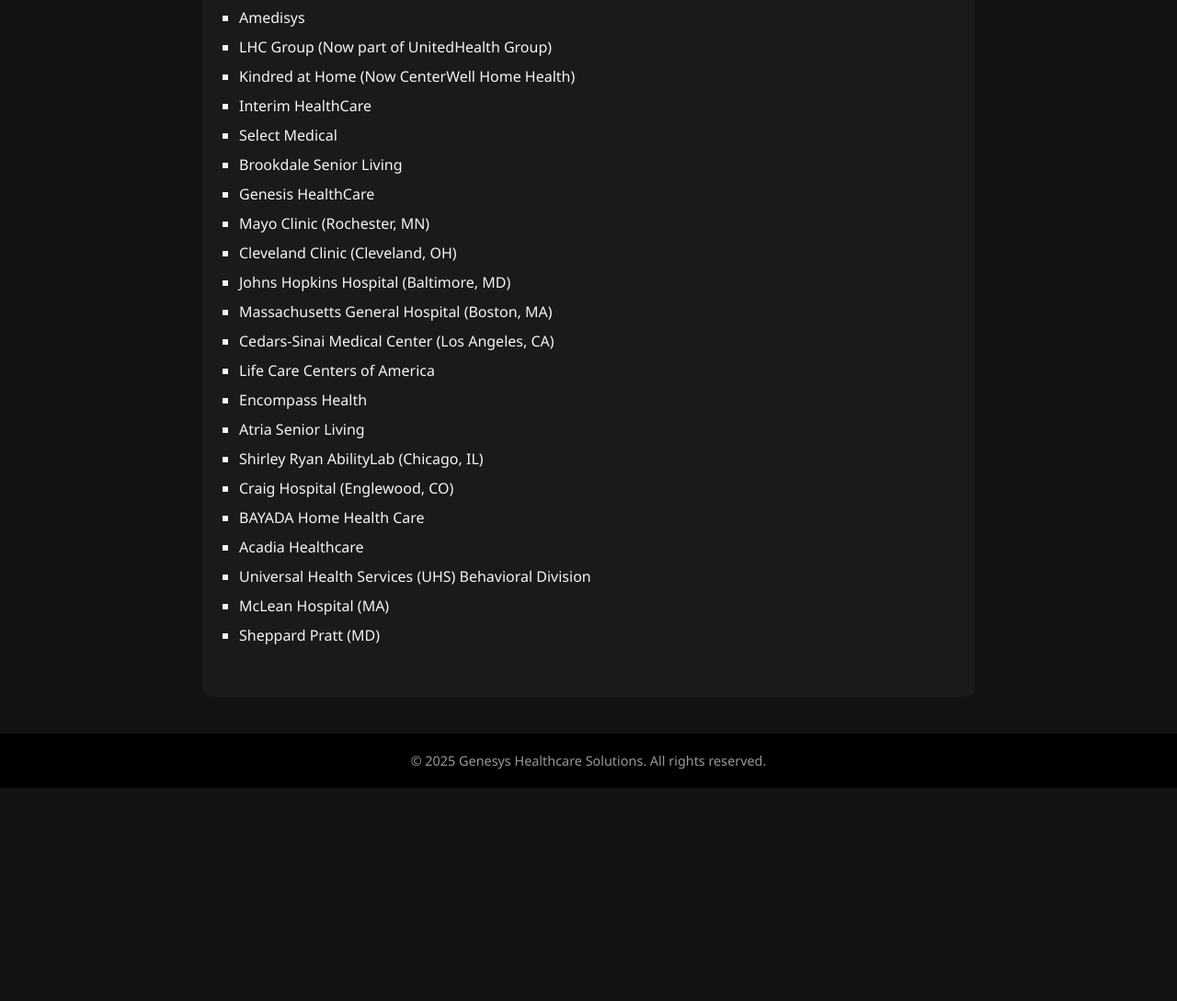
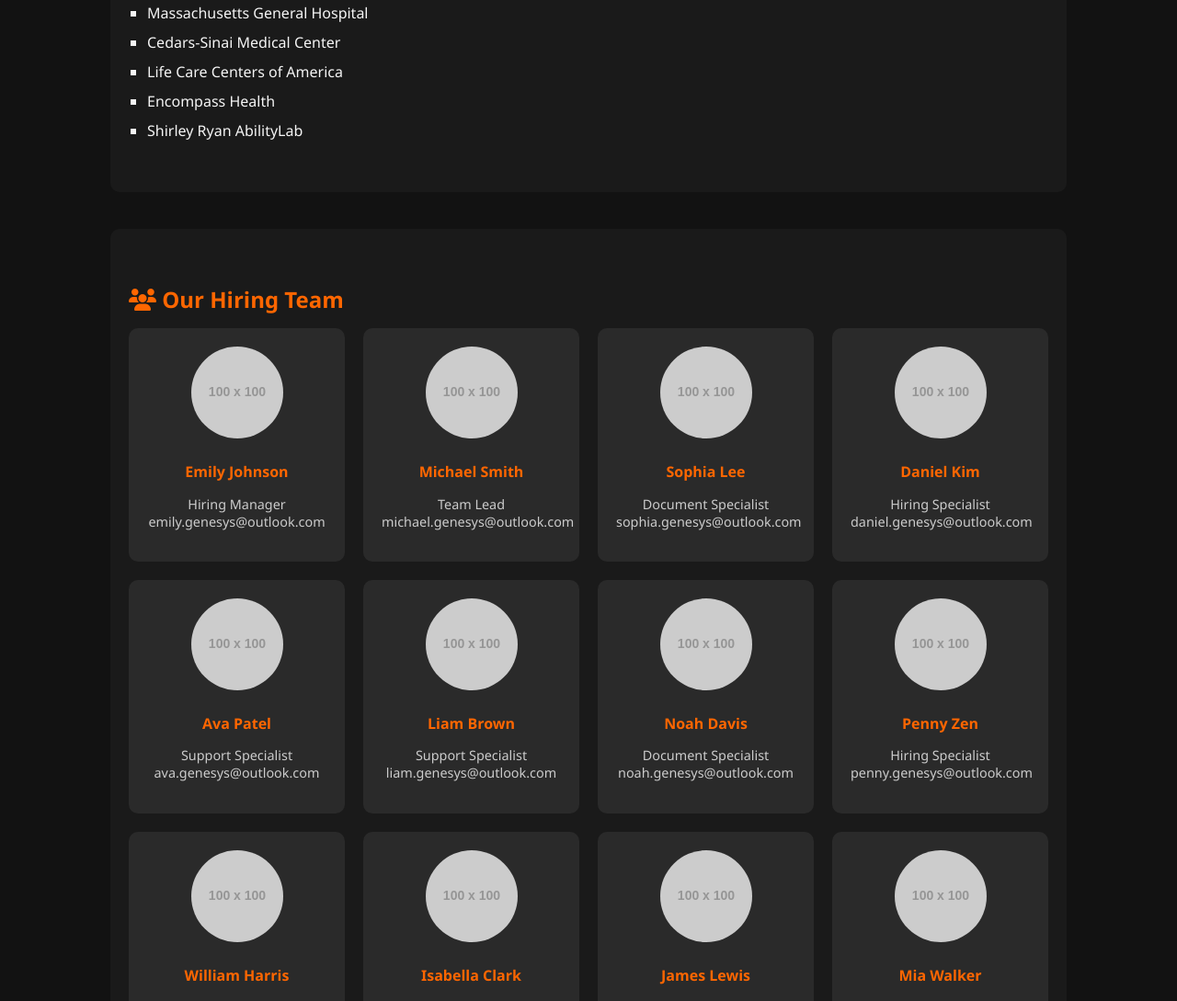
Before and after one commit to genesyshealthcaresolutions/Genesys, a plain HTML site: page index.html in a window 1280 px wide. Shown: the part 1711-2800 px from the top of the page at 92% size. Before the commit the page ends 2568 px from the top, so only its background shows below. Drawn offline with Linux system fonts and the light colour scheme; placeholder pictures from the web are drawn by us.

Commit message:
added index.html

```diff
--- a/index.html
+++ b/index.html
@@ -8,7 +8,6 @@
   <!-- Font Awesome for icons -->
   <script src="https://kit.fontawesome.com/a076d05399.js" crossorigin="anonymous"></script>
 
-  <!-- Smooth scroll -->
   <style>
     html {
       scroll-behavior: smooth;
@@ -29,14 +28,18 @@
   justify-content: space-between;
   align-items: center;
   flex-wrap: wrap;
+  position: sticky;
+  top: 0;
+  z-index: 1000;
 }
+
 
     .logo h1 {
       font-size: 1.8rem;
       font-weight: bold;
       display: flex;
       align-items: center;
-      border: 2px solid #ff6600;  /* Adding a border around the text */
+      border: 2px solid #000;
       padding: 10px 20px;
       border-radius: 6px;
     }
@@ -62,7 +65,6 @@
       padding: 80px 20px;
       text-align: center;
       background-color: #1e1e1e;
-      animation: fadeIn 1.2s ease-in;
     }
 
     .hero h1 {
@@ -79,11 +81,10 @@
 
     .section {
       padding: 40px 20px;
-      max-width: 800px;
+      max-width: 1000px;
       margin: 40px auto;
       background-color: #1a1a1a;
       border-radius: 10px;
-      animation: slideUp 1s ease;
     }
 
     .section h2 {
@@ -98,6 +99,37 @@
 
     li {
       margin-bottom: 10px;
+    }
+
+    .team-container {
+      display: grid;
+      grid-template-columns: repeat(auto-fill, minmax(200px, 1fr));
+      gap: 20px;
+    }
+
+    .team-member {
+      background-color: #2a2a2a;
+      border-radius: 10px;
+      padding: 20px;
+      text-align: center;
+    }
+
+    .team-member img {
+      width: 100px;
+      height: 100px;
+      border-radius: 50%;
+      object-fit: cover;
+      margin-bottom: 10px;
+    }
+
+    .team-member h4 {
+      margin: 10px 0 5px;
+      color: #ff6600;
+    }
+
+    .team-member p {
+      font-size: 0.9rem;
+      color: #ccc;
     }
 
     footer {
@@ -125,16 +157,6 @@
       transform: scale(1.05);
     }
 
-    @keyframes fadeIn {
-      0% { opacity: 0; transform: translateY(20px); }
-      100% { opacity: 1; transform: translateY(0); }
-    }
-
-    @keyframes slideUp {
-      0% { opacity: 0; transform: translateY(40px); }
-      100% { opacity: 1; transform: translateY(0); }
-    }
-
     .icons i {
       font-size: 24px;
       margin: 10px;
@@ -157,6 +179,8 @@
       <a href="#">Home</a>
       <a href="#about">About</a>
       <a href="#services">Services</a>
+      <a href="#hiring">Hiring</a>
+      <a href="#team">Team</a>
       <a href="#contact">Contact</a>
     </nav>
   </header>
@@ -170,10 +194,9 @@
   <div class="section" id="about">
     <h2><i class="fas fa-info-circle"></i> About Us</h2>
     <p>
-      Genesys Healthcare Solutions is dedicated to providing direct-hire healthcare professionals across the USA.
-      Our goal is to provide highly qualified, reliable, and compassionate healthcare professionals who seamlessly integrate into healthcare teams
-      to enhance patient care, improve healthcare outcomes, and drive innovation. We do not operate as a staffing agency, but as trusted partners
-      who focus on delivering sustainable and long-term healthcare solutions.
+      At Genesys Healthcare Solutions, we connect exceptional healthcare professionals with both permanent and temporary positions across the United States. We are not a staffing agency. Instead, we operate as a dedicated hiring partner—an extension of the healthcare facility's own recruitment team.
+<br><br>
+Our focus is on building direct, long-term relationships with hospitals, clinics, and healthcare organizations to ensure seamless hiring and onboarding of top-tier talent. By eliminating third-party staffing layers, we streamline the process, improve retention, and ensure professionals are aligned with each facility’s mission and values.
     </p>
   </div>
 
@@ -187,11 +210,99 @@
     </ul>
   </div>
 
+  <div class="section" id="hiring">
+    <h2>We Are Hiring Department!</h2>
+    <p>We support hiring for leading organizations including:</p>
+    <ul>
+      <li>Amedisys</li>
+      <li>LHC Group (UnitedHealth Group)</li>
+      <li>Kindred at Home (CenterWell Home Health)</li>
+      <li>Interim HealthCare</li>
+      <li>Select Medical</li>
+      <li>Brookdale Senior Living</li>
+      <li>Genesis HealthCare</li>
+      <li>Mayo Clinic</li>
+      <li>Cleveland Clinic</li>
+      <li>Johns Hopkins Hospital</li>
+      <li>Massachusetts General Hospital</li>
+      <li>Cedars-Sinai Medical Center</li>
+      <li>Life Care Centers of America</li>
+      <li>Encompass Health</li>
+      <li>Shirley Ryan AbilityLab</li>
+    </ul>
+  </div>
+
+  <div class="section" id="team">
+    <h2><i class="fas fa-users"></i> Our Hiring Team</h2>
+    <div class="team-container">
+      <div class="team-member">
+        <img src="https://via.placeholder.com/100" alt="">
+        <h4>Emily Johnson</h4><p>Hiring Manager<br>emily.genesys@outlook.com</p>
+      </div>
+      <div class="team-member">
+        <img src="https://via.placeholder.com/100" alt="">
+        <h4>Michael Smith</h4><p>Team Lead<br>michael.genesys@outlook.com</p>
+      </div>
+      <div class="team-member">
+        <img src="https://via.placeholder.com/100" alt="">
+        <h4>Sophia Lee</h4><p>Document Specialist<br>sophia.genesys@outlook.com</p>
+      </div>
+      <div class="team-member">
+        <img src="https://via.placeholder.com/100" alt="">
+        <h4>Daniel Kim</h4><p>Hiring Specialist<br>daniel.genesys@outlook.com</p>
+      </div>
+      <div class="team-member">
+        <img src="https://via.placeholder.com/100" alt="">
+        <h4>Ava Patel</h4><p>Support Specialist<br>ava.genesys@outlook.com</p>
+      </div>
+      <div class="team-member">
+        <img src="https://via.placeholder.com/100" alt="">
+        <h4>Liam Brown</h4><p>Support Specialist<br>liam.genesys@outlook.com</p>
+      </div>
+      <div class="team-member">
+        <img src="https://via.placeholder.com/100" alt="">
+        <h4>Noah Davis</h4><p>Document Specialist<br>noah.genesys@outlook.com</p>
+      </div>
+      <div class="team-member">
+        <img src="https://via.placeholder.com/100" alt="">
+        <h4>Penny Zen </h4><p>Hiring Specialist<br>penny.genesys@outlook.com</p>
+      </div>
+      <div class="team-member">
+        <img src="https://via.placeholder.com/100" alt="">
+        <h4>William Harris</h4><p>Team Lead<br>william.genesys@outlook.com</p>
+      </div>
+      <div class="team-member">
+        <img src="https://via.placeholder.com/100" alt="">
+        <h4>Isabella Clark</h4><p>Support Specialist<br>isabella.genesys@outlook.com</p>
+      </div>
+      <div class="team-member">
+        <img src="https://via.placeholder.com/100" alt="">
+        <h4>James Lewis</h4><p>Hiring Specialist<br>james.genesys@outlook.com</p>
+      </div>
+      <div class="team-member">
+        <img src="https://via.placeholder.com/100" alt="">
+        <h4>Mia Walker</h4><p>Support Specialist<br>mia.genesys@outlook.com</p>
+      </div>
+      <div class="team-member">
+        <img src="https://via.placeholder.com/100" alt="">
+        <h4>Benjamin Hall</h4><p>Document Specialist<br>benjamin.genesys@outlook.com</p>
+      </div>
+      <div class="team-member">
+        <img src="https://via.placeholder.com/100" alt="">
+        <h4>Charlotte Allen</h4><p>Hiring Specialist<br>charlotte.genesys@outlook.com</p>
+      </div>
+      <div class="team-member">
+        <img src="https://via.placeholder.com/100" alt="">
+        <h4>Elijah Young</h4><p>Team Lead<br>elijah.genesys@outlook.com</p>
+      </div>
+    </div>
+  </div>
+
   <div class="section" id="contact">
     <h2><i class="fas fa-envelope"></i> Contact Us</h2>
-    <p>Email: contact@genesyshealth.com</p>
-    <p>Phone: +91-12345-67890</p>
-    <p>Location: New Delhi, India</p>
+    <p>Email: hr.genesys@outlook.com</p>
+    <p>Phone: +1 (267) 267-3661</p>
+    <p>Locations: US & India</p>
     <div class="icons">
       <a href="#"><i class="fab fa-linkedin"></i></a>
       <a href="#"><i class="fab fa-twitter-square"></i></a>
@@ -199,37 +310,8 @@
     </div>
   </div>
 
-  <div class="section" id="hiring">
-    <h2>We Are Hiring Department!</h2>
-    <p>We are looking for talented healthcare professionals to join our team! Here are some of the top healthcare organizations we support:</p>
-    <ul>
-      <li>Amedisys</li>
-      <li>LHC Group (Now part of UnitedHealth Group)</li>
-      <li>Kindred at Home (Now CenterWell Home Health)</li>
-      <li>Interim HealthCare</li>
-      <li>Select Medical</li>
-      <li>Brookdale Senior Living</li>
-      <li>Genesis HealthCare</li>
-      <li>Mayo Clinic (Rochester, MN)</li>
-      <li>Cleveland Clinic (Cleveland, OH)</li>
-      <li>Johns Hopkins Hospital (Baltimore, MD)</li>
-      <li>Massachusetts General Hospital (Boston, MA)</li>
-      <li>Cedars-Sinai Medical Center (Los Angeles, CA)</li>
-      <li>Life Care Centers of America</li>
-      <li>Encompass Health</li>
-      <li>Atria Senior Living</li>
-      <li>Shirley Ryan AbilityLab (Chicago, IL)</li>
-      <li>Craig Hospital (Englewood, CO)</li>
-      <li>BAYADA Home Health Care</li>
-      <li>Acadia Healthcare</li>
-      <li>Universal Health Services (UHS) Behavioral Division</li>
-      <li>McLean Hospital (MA)</li>
-      <li>Sheppard Pratt (MD)</li>
-    </ul>
-  </div>
-
   <footer>
-    &copy; 2025 Genesys Healthcare Solutions. All rights reserved.
+    &copy; 2024 Genesys Healthcare Solutions. All rights reserved.
   </footer>
 
 </body>
```
Lines whose indentation alone changed are shown as unchanged.
